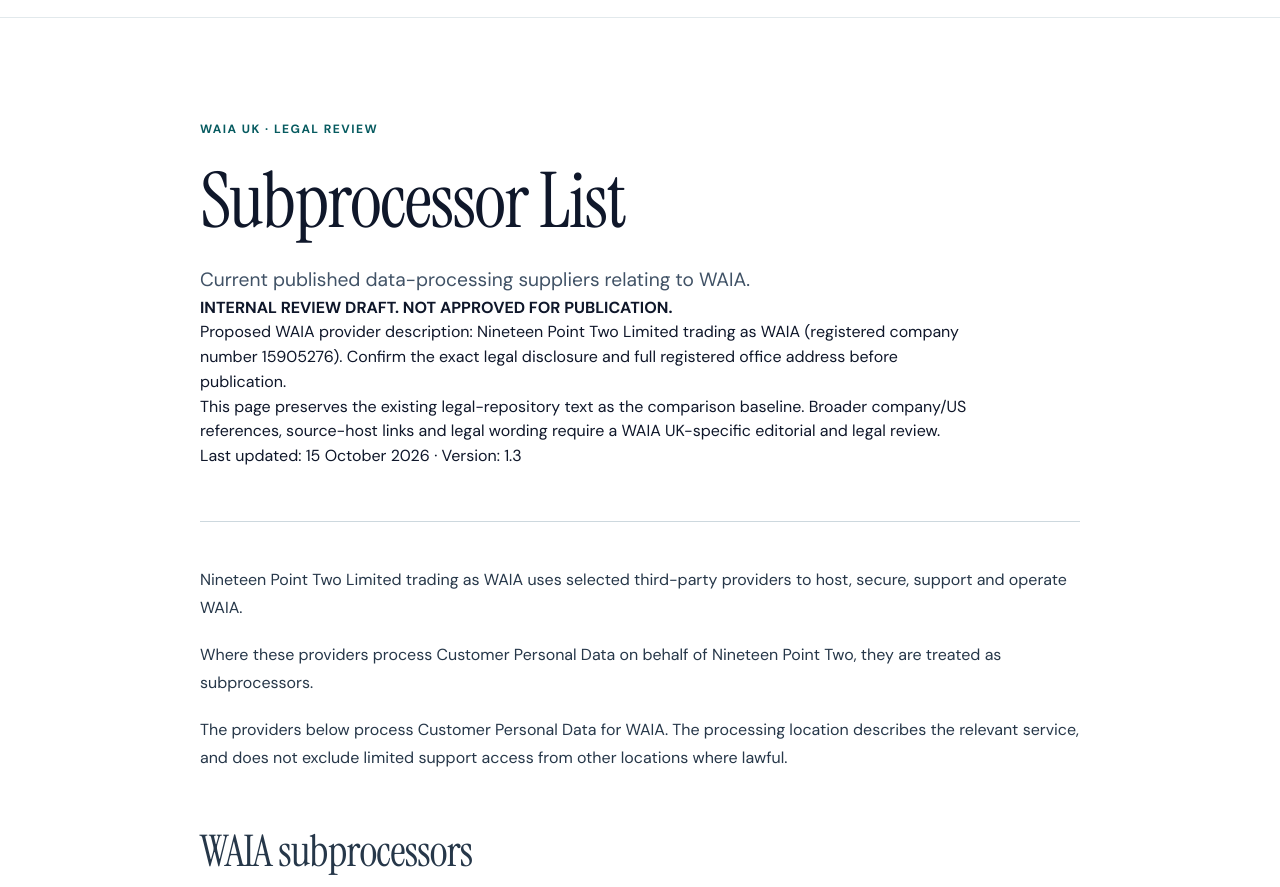
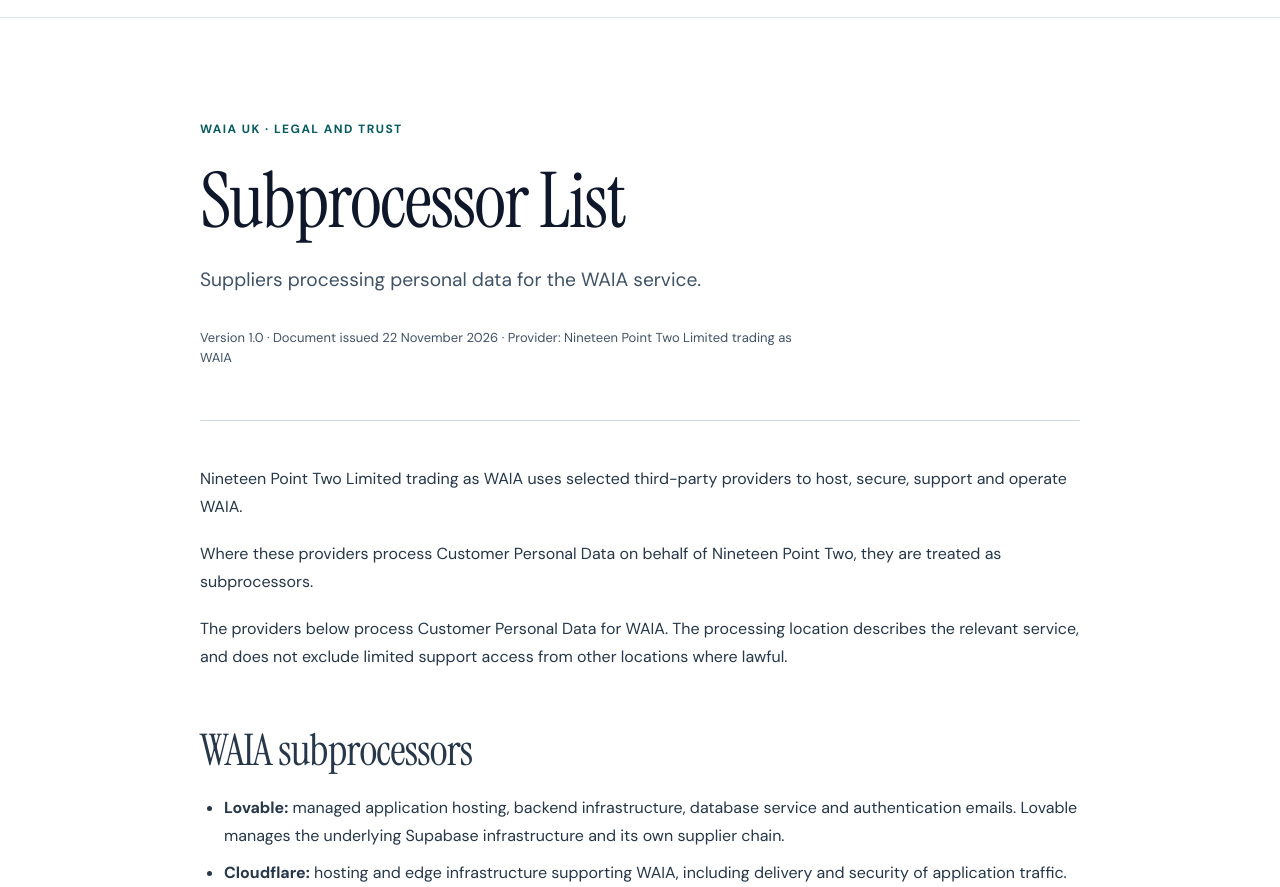
Before and after one commit to bjcooper23-19-2/WAIA-Marketing-Site, a plain HTML site: page subprocessors/index.html in a window 1280 px wide. Shown: the part 65-952 px from the top of the page. Drawn offline with Linux system fonts and the light colour scheme.

Commit message:
Prepare WAIA Subprocessor List publication candidate

```diff
--- a/subprocessors/index.html
+++ b/subprocessors/index.html
@@ -3,9 +3,9 @@
 <head>
 <meta charset="UTF-8" />
 <meta name="viewport" content="width=device-width, initial-scale=1.0" />
-<meta name="robots" content="noindex, nofollow" />
-<title>INTERNAL REVIEW | WAIA UK Subprocessor List</title>
-<meta name="description" content="Current published data-processing suppliers relating to WAIA." />
+<link rel="canonical" href="https://waia.co.uk/subprocessors/" />
+<title>Subprocessor List | WAIA UK</title>
+<meta name="description" content="Suppliers processing personal data for the WAIA service." />
 <link rel="stylesheet" href="/assets/css/editorial-pages.css?v=20261122-2" />
 <link rel="stylesheet" href="/assets/css/legal-utility.css?v=20261122-1" />
 <link rel="icon" href="/assets/favicon/waia-favicon.svg" type="image/svg+xml" />
@@ -56,13 +56,14 @@
       </header>
 <main id="main"><section class="legal-reading"><div class="wrap">
 <div class="hero">
-<div class="eyebrow">WAIA UK · Legal review</div>
+<div class="eyebrow">WAIA UK · Legal and trust</div>
 <h1>Subprocessor List</h1>
-<p class="standfirst">Current published data-processing suppliers relating to WAIA.</p>
-<p><strong>INTERNAL REVIEW DRAFT. NOT APPROVED FOR PUBLICATION.</strong></p>
-<p>Proposed WAIA provider description: Nineteen Point Two Limited trading as WAIA (registered company number 15905276). Confirm the exact legal disclosure and full registered office address before publication.</p>
-<p>This page preserves the existing legal-repository text as the comparison baseline. Broader company/US references, source-host links and legal wording require a WAIA UK-specific editorial and legal review.</p>
-<p>Last updated: 15 October 2026 · Version: 1.3</p>
+<p class="standfirst">Suppliers processing personal data for the WAIA service.</p>
+<p class="meta-row">Version 1.0 · Document issued 22 November 2026 · Provider: Nineteen Point Two Limited trading as WAIA</p>
+
+
+
+
 </div>
 <article class="legal-content">
           <p>
@@ -81,8 +82,7 @@
           <ul>
             <li>
               <b>Lovable:</b> managed application hosting, backend
-              infrastructure, database service and authentication emails. The
-              production database is hosted in Europe (Stockholm). Lovable
+              infrastructure, database service and authentication emails. Lovable
               manages the underlying Supabase infrastructure and its own
               supplier chain.
             </li>
```
